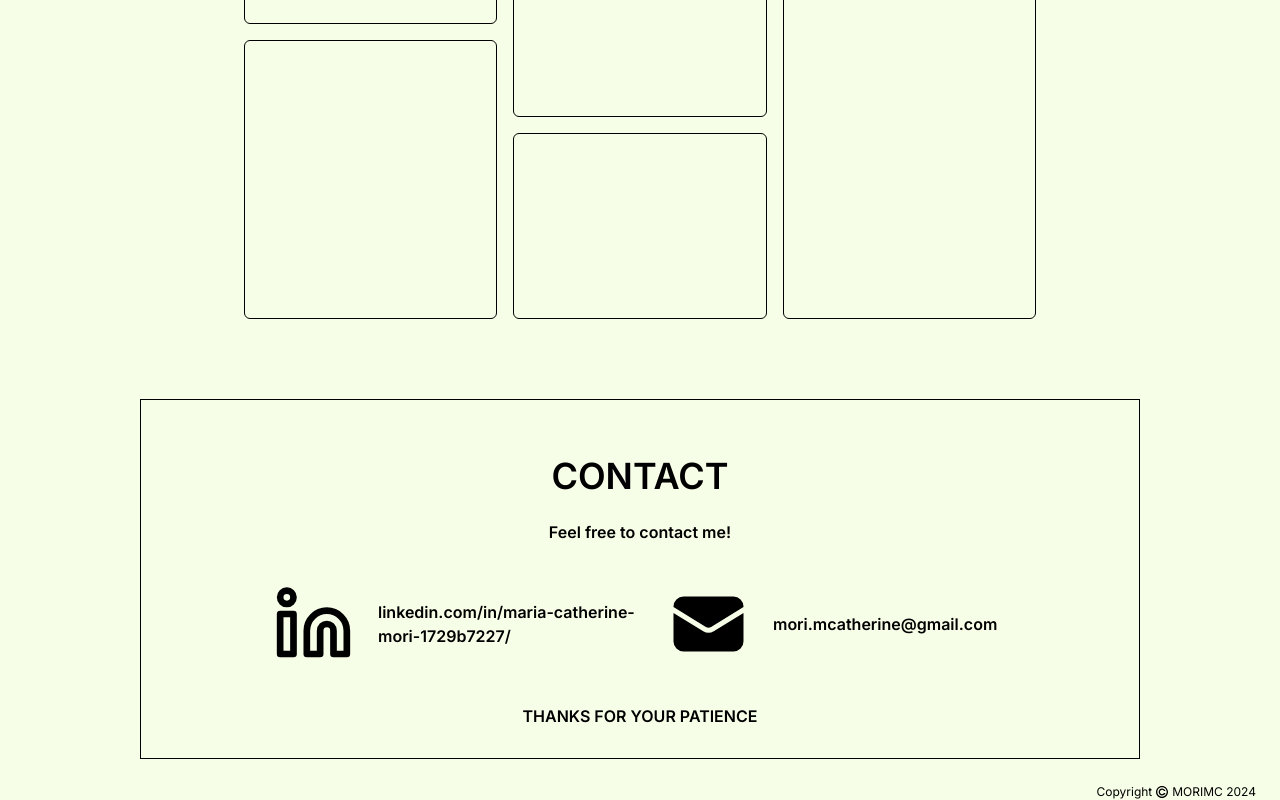
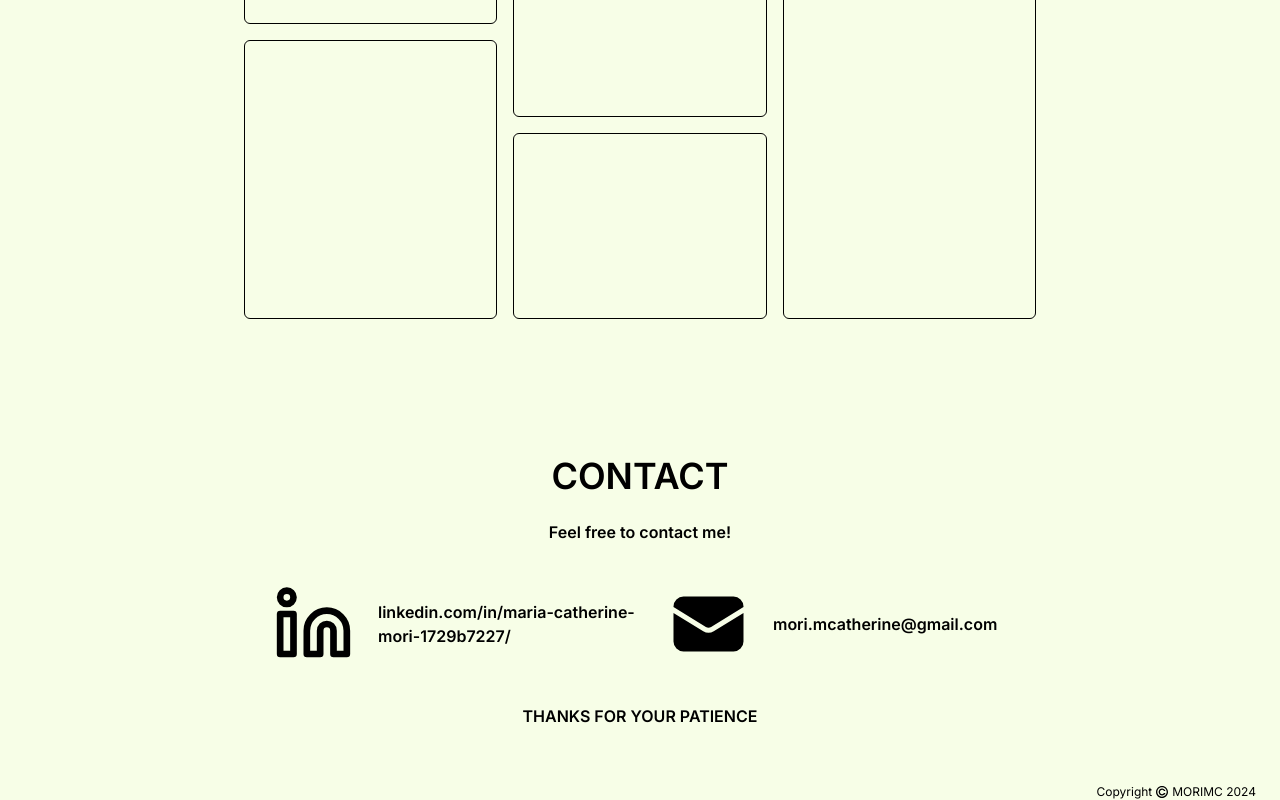
Before and after one commit to mcm313/mcm-portfolio, a Next.js app: page / in a window 1280 px wide. Shown: the part 2801-3601 px from the top of the page. Built offline with nearby package versions, Linux system fonts and the light colour scheme.

Commit message:
removed border in contacts

```diff
--- a/src/app/(pages)/Contact.tsx
+++ b/src/app/(pages)/Contact.tsx
@@ -5,9 +5,9 @@ const Contact = () => {
   return (
     <section
       id="contact"
-      className="bg-lime-50 pt-[25px] px-6 text-black border border-black min-h-[360px] max-w-[1000px] flex justify-center items-center overflow-y-hidden w-full bg-cover"
+      className="bg-lime-50 pt-[25px] px-6 text-black min-h-[360px] max-w-[1000px] flex justify-center items-center overflow-y-hidden w-full bg-cover"
     >
-      <div className="flex flex-col items-center justify-center">
+      <div className="flex flex-col items-center">
         <p className="text-4xl font-semibold pb-6">CONTACT</p>
         <p className="text-LG font-semibold">Feel free to contact me!</p>
         <div className="flex gap-2 py-10">
```
